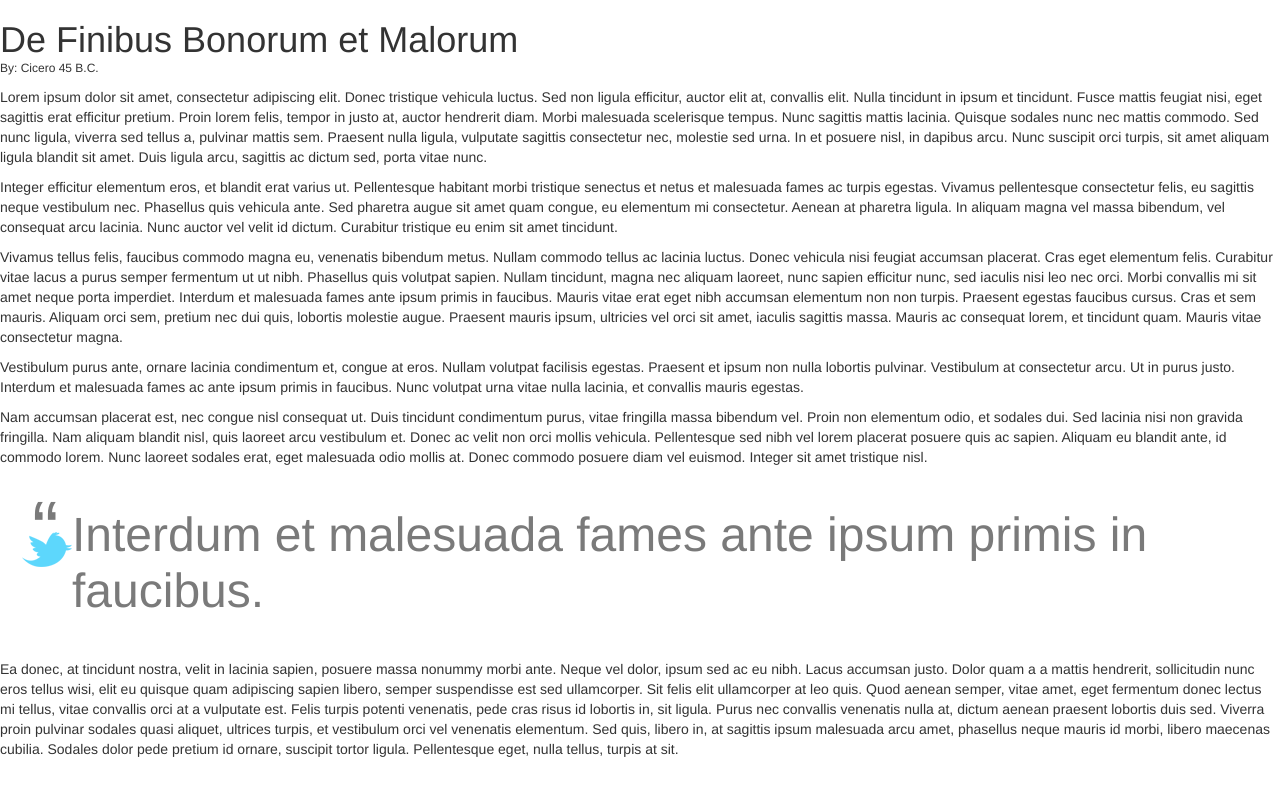
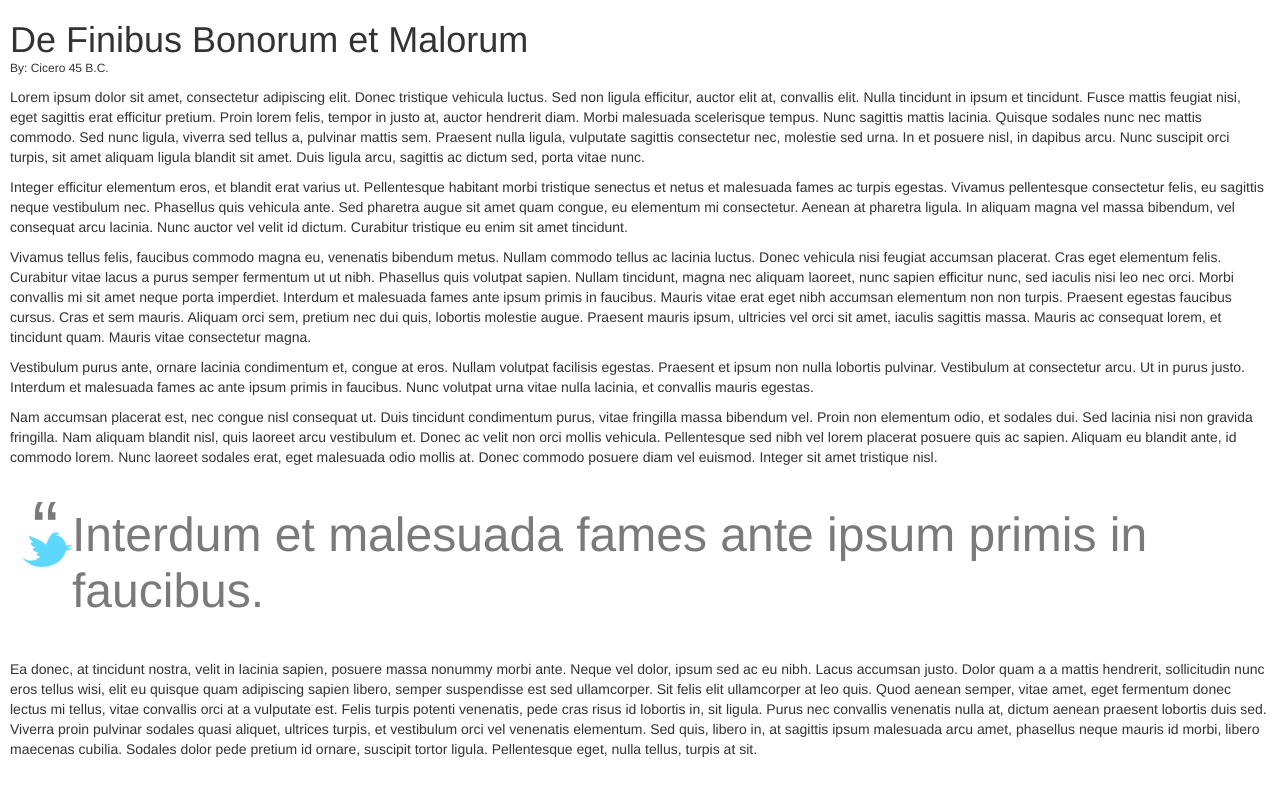
Before and after one commit to jmona789/Tweet-This-Article, a PHP site: page /home.html in a window 1280 px wide. Run offline with PHP 8.4, Linux system fonts and the light colour scheme; some libraries are stand-ins or nearby versions.

Commit message:
minor style changes

```diff
--- a/css/style.css
+++ b/css/style.css
@@ -1,9 +1,15 @@
 #headline{
   margin-bottom: 0px;
+  margin-left: 10px;
 }
 
 #byLine p{
   font-size:12px;
+}
+
+p{
+  margin-right: 10px;
+  margin-left: 10px;
 }
 
 body blockquote {
```
